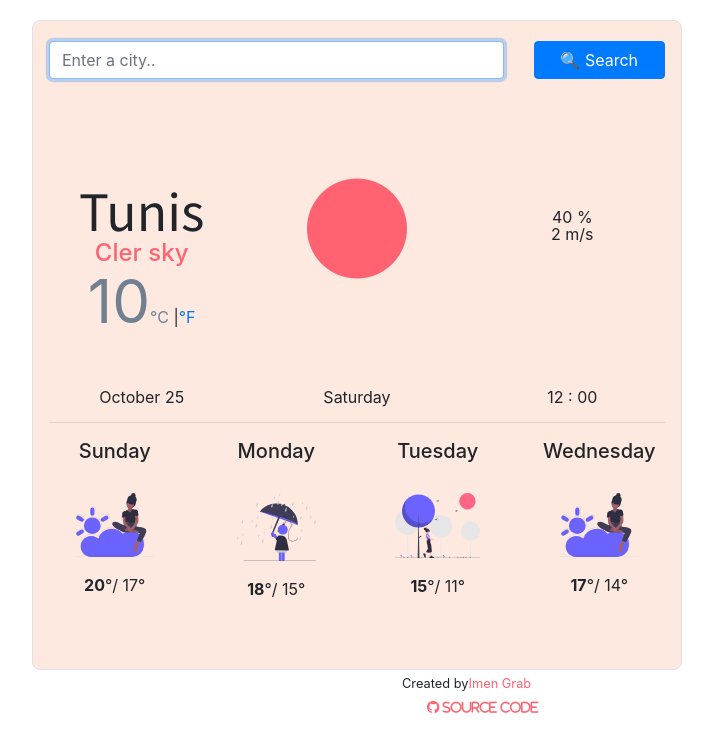
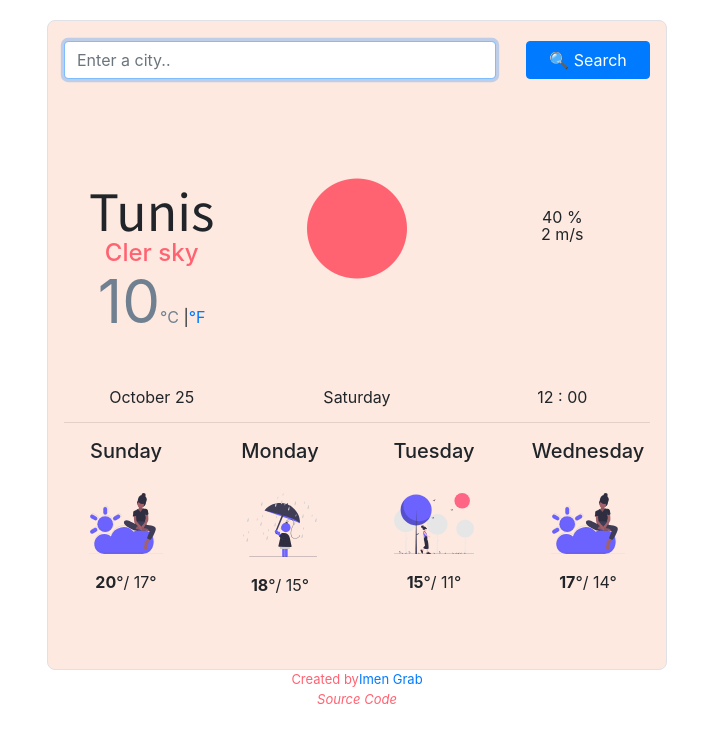
Before and after one commit to ImenGH/weather-react, a React (Create React App) app: page / in a window 1280 px wide. Shown: the top 752 px of the page, without its empty margins (283-996 px from the left). Built offline with nearby package versions, Linux system fonts and the light colour scheme; some icons are missing.

Commit message:
Create Weather.css file

```diff
--- a/src/App.css
+++ b/src/App.css
@@ -1,103 +1,5 @@
-.currentWeather {
-  text-align: center;
-  margin-top: 100px;
+.App {
+  max-width: 650px;
+  margin: 0px auto;
+  margin: 20px auto;
 }
-.weekWeather {
-  text-align: center;
-  margin-top: 10px;
-  height: 180px;
-}
-.weekWeather :hover {
-  background-color: #dddddd;
-  border-radius: 10px;
-  padding-top: 10px;
-}
-.date {
-  text-align: center;
-  margin-top: 30px;
-}
-.fa-circle {
-  font-size: 100px;
-  color: #ff6372;
-}
-.fa-cloud {
-  font-size: 100px;
-  color: #ff6372;
-}
-.fa-cloud-showers-heavy {
-  font-size: 100px;
-  color: #ff6372;
-}
-.fa-snowflake {
-  font-size: 100px;
-  color: #ff6372;
-}
-.precipitation {
-  text-align: center;
-  margin-top: 30px;
-}
-
-.temperature {
-  color: slategrey;
-  font-size: 60px;
-}
-
-.cloudy {
-  width: 60%;
-}
-.sunny {
-  width: 65%;
-}
-
-.iconify {
-  width: 50px;
-  color: #6c63ff;
-}
-
-.box-wrap {
-  border: 1px solid #dfe1e6;
-  max-width: 650px;
-  height: 650px;
-  border-radius: 8px;
-  line-height: 16.8px;
-  padding: 20px 16px 20px 16px;
-  text-align: left;
-  margin: auto;
-  margin-top: 20px;
-  background-color: #fde9e0;
-}
-h1 {
-  font-family: "Noto Sans HK", sans-serif;
-  font-size: 50px;
-  margin-bottom: 0px;
-  text-transform: capitalize;
-}
-h4 {
-  color: #ff6372;
-  margin-top: 0px;
-}
-h5 {
-  margin-bottom: 10px;
-}
-.footer {
-  margin-left: 600px;
-}
-#name {
-  color: #ff6372;
-}
-#source {
-  color: #ff6372;
-  margin-left: 625px;
-}
-
-.active {
-  color: slategrey;
-  cursor: default;
-}
-.active:hover {
-  text-decoration: none;
-}
-.weather-icon {
-  margin-top: 20px;
-  margin-bottom: 20px;
-}
--- a/src/Footer.css
+++ b/src/Footer.css
@@ -1,9 +1,10 @@
 .footer {
   text-align: center;
+  font-size: 13px;
 }
-#name {
+.name {
   color: #ff6372;
 }
-#source {
+.source {
   color: #ff6372;
 }
--- a/src/Footer.js
+++ b/src/Footer.js
@@ -5,25 +5,23 @@ export default function Footer() {
   return (
     <div>
       <small className="footer">
+        <div className="name">
           Created by
           <a
             href="https://www.linkedin.com/in/imen-grab-0b2562127/"
             target="_blank"
-          id="name"
           >
             Imen Grab
           </a>
-        <br />
-        <a
-          href="https://github.com/ImenGH/weather-react"
-          target="_blank"
-          className="github"
-        >
-          <i className="fab fa-github" id="source">
+        </div>
+        <div className="github">
+          <a href="https://github.com/ImenGH/weather-react" target="_blank">
+            <i className="fab fa-github" className="source">
               {" "}
               Source Code
             </i>
           </a>
+        </div>
       </small>
     </div>
   );
--- /dev/null
+++ b/src/Weather.css
@@ -0,0 +1,91 @@
+.currentWeather {
+  text-align: center;
+  margin-top: 100px;
+}
+.weekWeather {
+  text-align: center;
+  margin-top: 10px;
+  height: 180px;
+}
+.weekWeather :hover {
+  background-color: #dddddd;
+  border-radius: 10px;
+  padding-top: 10px;
+}
+.date {
+  text-align: center;
+  margin-top: 30px;
+}
+.fa-circle {
+  font-size: 100px;
+  color: #ff6372;
+}
+.fa-cloud {
+  font-size: 100px;
+  color: #ff6372;
+}
+.fa-cloud-showers-heavy {
+  font-size: 100px;
+  color: #ff6372;
+}
+.fa-snowflake {
+  font-size: 100px;
+  color: #ff6372;
+}
+.precipitation {
+  text-align: center;
+  margin-top: 30px;
+}
+
+.temperature {
+  color: slategrey;
+  font-size: 60px;
+}
+
+.cloudy {
+  width: 60%;
+}
+.sunny {
+  width: 65%;
+}
+
+.iconify {
+  width: 50px;
+  color: #6c63ff;
+}
+
+.weather {
+  border: 1px solid #dfe1e6;
+
+  height: 650px;
+  border-radius: 8px;
+  line-height: 16.8px;
+  padding: 20px 16px 20px 16px;
+
+  background-color: #fde9e0;
+}
+h1 {
+  font-family: "Noto Sans HK", sans-serif;
+  font-size: 50px;
+  margin-bottom: 0px;
+  text-transform: capitalize;
+}
+h4 {
+  color: #ff6372;
+  margin-top: 0px;
+}
+h5 {
+  margin-bottom: 10px;
+}
+
+.active {
+  color: slategrey;
+  cursor: default;
+}
+.active:hover {
+  text-decoration: none;
+}
+.weather-icon {
+  margin-top: 20px;
+  margin-bottom: 20px;
+}
--- a/src/Weather.js
+++ b/src/Weather.js
@@ -1,4 +1,5 @@
 import React from "react";
+import "./Weather.css";
 
 import cloudy from "./images/cloudy.svg";
 import sunny from "./images/sunny.svg";
@@ -6,7 +7,7 @@ import rain from "./images/rain.svg";
 
 export default function Weather(props) {
   return (
-    <div className="box-wrap">
+    <div className="weather">
       <form id="real-city" className="mb-2">
         <div className="row">
           <div className="col-9">
@@ -15,8 +16,8 @@ export default function Weather(props) {
               placeholder="Enter a city.."
               className="form-control"
               id="city-input"
-              autocomplete="off"
-              autofocus="on"
+              autoComplete="off"
+              autoFocus="on"
             />
           </div>
           <div className="col-3">
```
Lines whose indentation alone changed are shown as unchanged.
